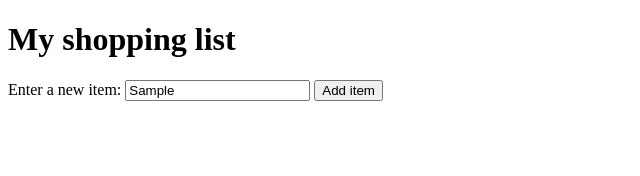
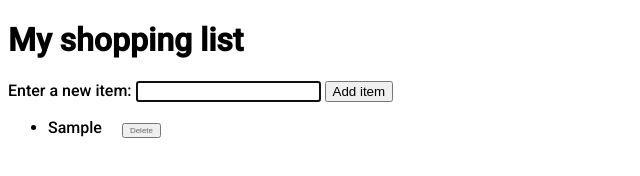
Before and after one commit to IEPSCF-Uccle-PROJWEB2-S1-2021/tp07-shopping-NHatim, a plain HTML site: page index.html in a window 1280 px wide. Both pictures are taken after typing "Sample" into the empty fields and a click on the button "Add item". Shown: the whole page, without its empty margins (0-640 px from the left). Drawn offline with Linux system fonts and the light colour scheme.

Commit message:
First commit

```diff
--- a/index.html
+++ b/index.html
@@ -4,6 +4,7 @@
     <meta charset="utf-8" />
     <title>Shopping list example</title>
     <link rel="stylesheet" href="style.css">
+    <link href="https://fonts.googleapis.com/css2?family=Roboto:wght@300;500&display=swap" rel="stylesheet">
     <script src="script.js" defer></script>
   </head>
   <body>
--- a/script.js
+++ b/script.js
@@ -1 +1,40 @@
 // Écrivez votre code JavaScript ici.
+const selecBtnAdd = document.querySelector('button');
+selecBtnAdd.className = 'add.btn';
+const selectUl = document.querySelector('ul');
+const buttonDel = document.createElement('button');
+let count = 0;
+
+
+const renderItems = () => {
+
+  if (document.querySelector('input').value === '') {
+    return alert('Mauvaise valeur')
+  }
+  buttonDel.className = 'btn-del' + count;
+  const selectBtnDel = '.'+buttonDel.className;
+  const liAdd = document.createElement('li');
+  liAdd.className = 'li' + count;
+  const selectLi = '.'+liAdd.className;
+  const spanAdd = document.createElement('span');
+  const spanValue = document.querySelector('input').value;
+  spanAdd.innerHTML = spanValue;
+  liAdd.appendChild(spanAdd);
+  buttonDel.innerHTML = 'Delete';
+
+  liAdd.appendChild(buttonDel.cloneNode(true));
+  selectUl.appendChild(liAdd)
+  document.querySelector('input').value = '';
+
+  count++;
+  document.querySelector(selectBtnDel).addEventListener('click', (evt) => {
+    evt.stopPropagation();
+    document.querySelector(selectLi).remove();
+
+  })
+
+  document.querySelector('input').focus();
+
+}
+
+selecBtnAdd.addEventListener('click', renderItems)
--- a/style.css
+++ b/style.css
@@ -1,3 +1,6 @@
+body{
+  font-family: 'Roboto', sans-serif;
+}
 li {
   margin-bottom: 10px;
 }
```
